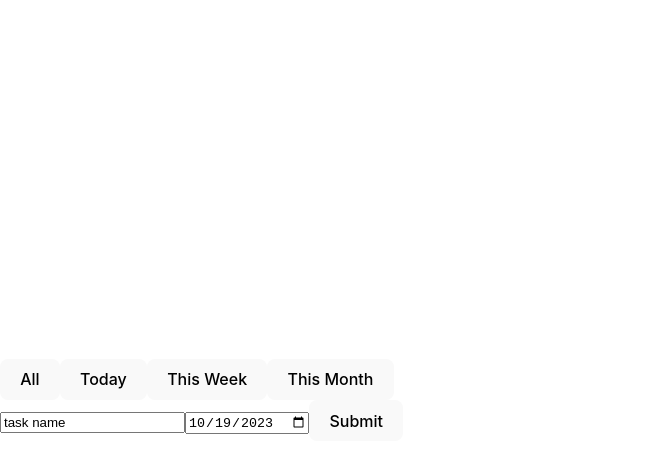
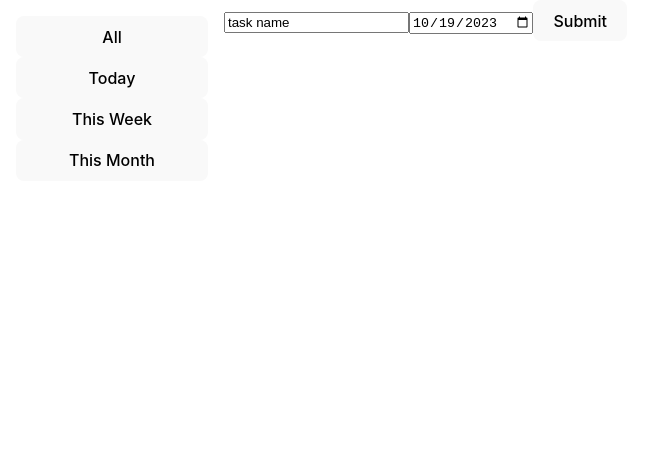
Before and after one commit to Nutty-Nuts/todo-list, a React (Vite) app: page / in a window 1280 px wide. Shown: the top 472 px of the page, without its empty margins (0-670 px from the left). Built offline with nearby package versions, Linux system fonts and the light colour scheme.

Commit message:
added sidebar and sidebar styling

```diff
--- a/src/App.jsx
+++ b/src/App.jsx
@@ -1,8 +1,8 @@
 import { useEffect, useState } from "react";
 import "./styles/App.css";
-import Views from "./components/Views";
 import Create from "./components/Create";
 import Tasks from "./components/Tasks";
+import Sidebar from "./components/Sidebar";
 
 export default function App() {
     const [daysLeft, setDaysLeft] = useState(1);
@@ -69,10 +69,12 @@ export default function App() {
     }, [tasks, daysLeft]);
 
     return (
-        <div>
-            <Views tasks={tasks} change={handleChangeViews} />
-            <Tasks tasks={renderTasks} check={handleCheck} />
-            <Create submit={handleCreateTask} />
+        <div className="app">
+            <Sidebar tasks={tasks} change={handleChangeViews} />
+            <div>
+                <Create submit={handleCreateTask} />
+                <Tasks tasks={renderTasks} check={handleCheck} />
+            </div>
         </div>
     );
 }
--- a/src/components/Create.jsx
+++ b/src/components/Create.jsx
@@ -54,7 +54,7 @@ function dateToString(date) {
 }
 
 function taskDataTemplate() {
-    const date = new Date(2023, 9, 19);
+    const date = new Date();
     const now = [date.getFullYear(), date.getMonth(), date.getDate()];
 
     return {
--- a/src/components/Sidebar.jsx
+++ b/src/components/Sidebar.jsx
@@ -1 +1,10 @@
-export default function Sidebar() {}
+import Views from "./Views";
+import "../styles/Sidebar.css";
+
+export default function Sidebar({ tasks, change }) {
+    return (
+        <div className="sidebar">
+            <Views tasks={tasks} change={change} />
+        </div>
+    );
+}
--- a/src/components/Views.jsx
+++ b/src/components/Views.jsx
@@ -4,8 +4,7 @@ export default function Views({ tasks, change }) {
     };
 
     return (
-        <div>
-            <div>
+        <div className="views">
             <button type="button" onClick={() => handleClick(Infinity)}>
                 All
             </button>
@@ -19,6 +18,5 @@ export default function Views({ tasks, change }) {
                 This Month
             </button>
         </div>
-        </div>
     );
 }
--- a/src/styles/App.css
+++ b/src/styles/App.css
@@ -0,0 +1,4 @@
+.app {
+    display: flex;
+    flex-direction: row;
+}
--- /dev/null
+++ b/src/styles/Sidebar.css
@@ -0,0 +1,12 @@
+.sidebar {
+    height: 100vh;
+    width: 15vw;
+    display: flex;
+    flex-direction: column;
+    padding: 1rem;
+}
+
+.sidebar .views {
+    display: flex;
+    flex-direction: column;
+}
```
Lines whose indentation alone changed are shown as unchanged.
